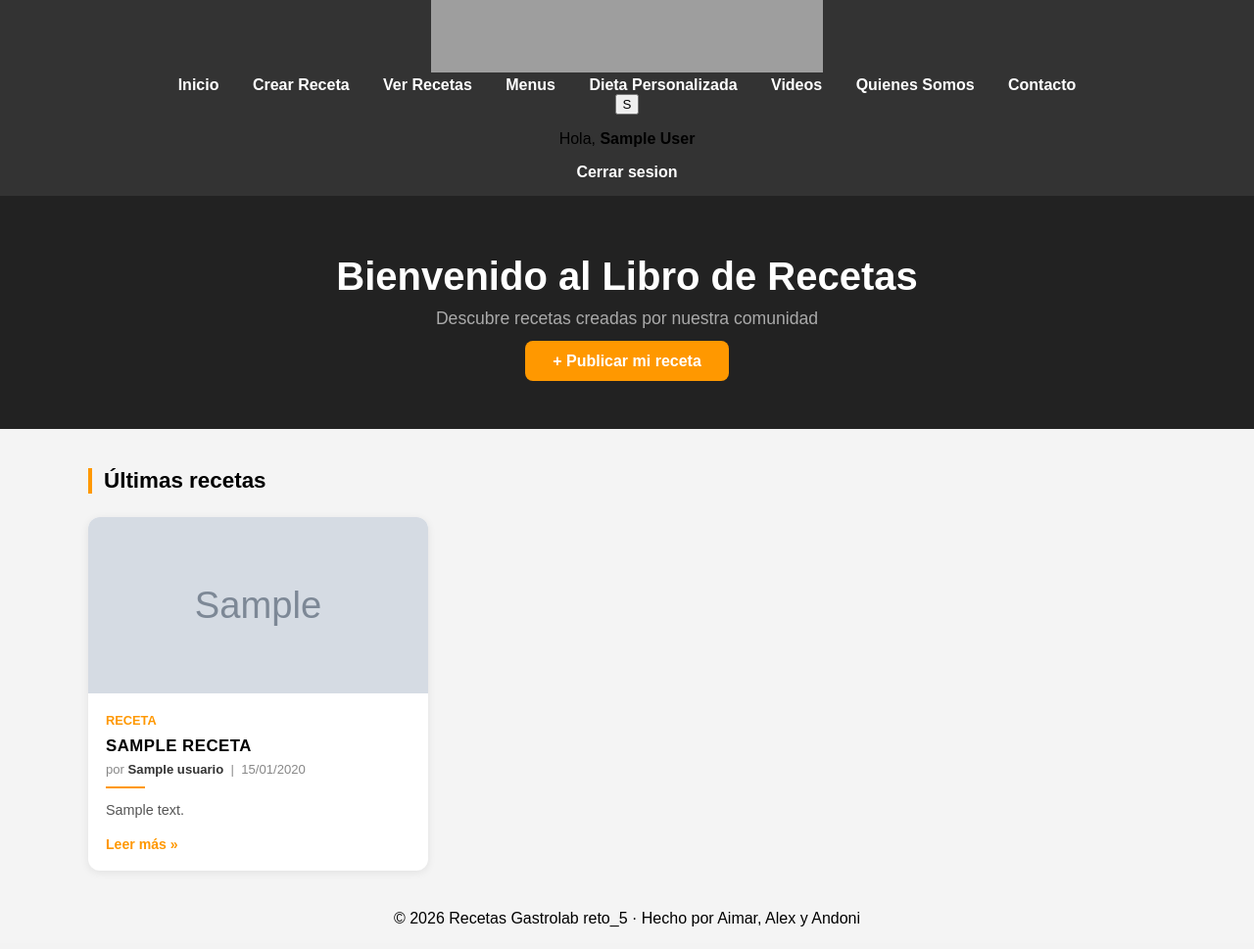
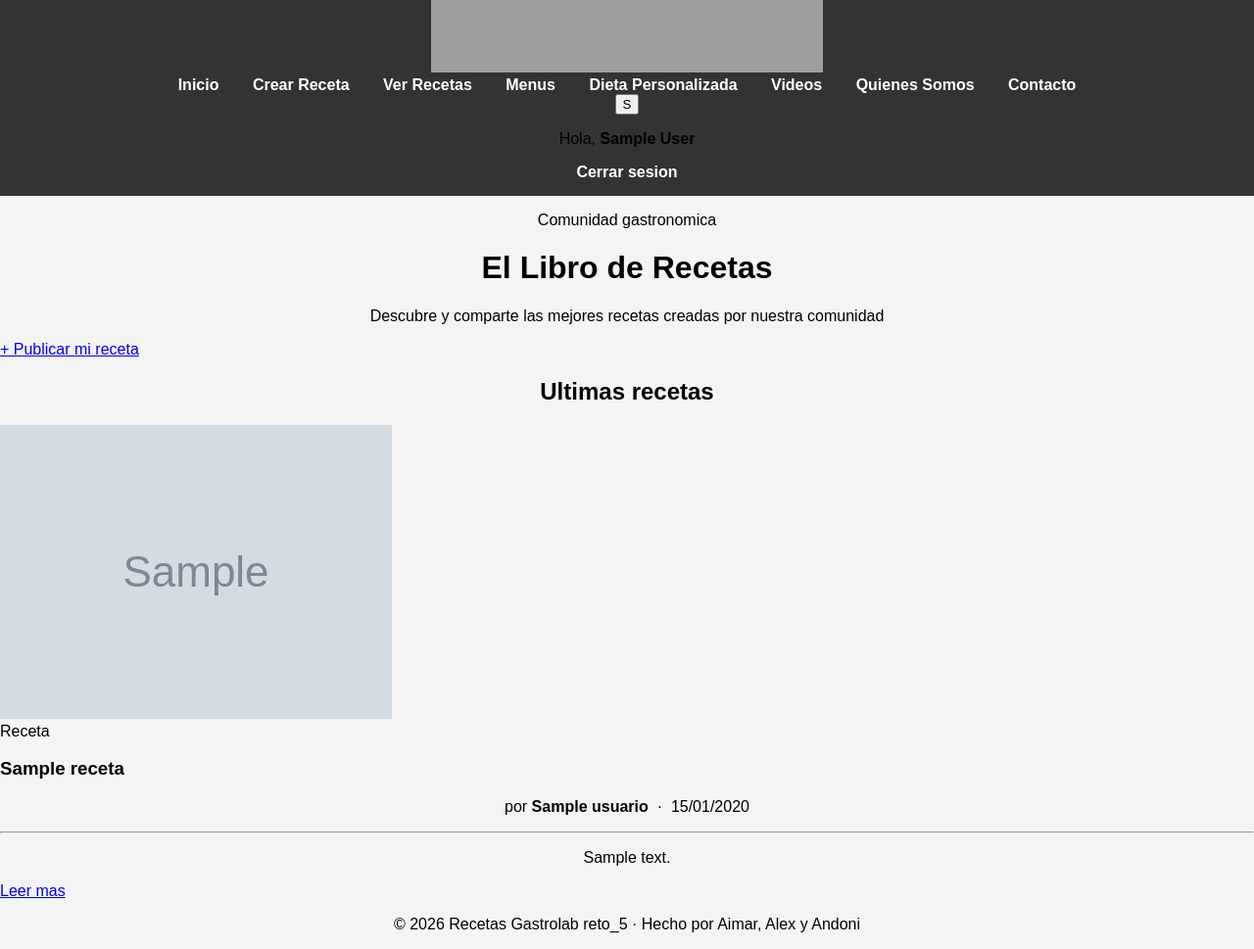
Before and after one commit to DamStonfri/Reto5-Grupo4, a Flask app: page / in a window 1280 px wide. Shown: the part 241-1210 px from the top of the page at 98% size. Before the commit the page ends 1188 px from the top, so only its background shows below. Run offline with Flask 3, Linux system fonts and the light colour scheme; the visitor is signed in with stand-in values (Sample User, id 1); tables that the repository leaves empty hold one stand-in row (values such as "Sample post"); grey boxes marked "Sample" are stand-in pictures; grey boxes are pictures that could not be loaded.

Commit message:
idex.htmlcambios

```diff
--- a/recetas_flask/templates/index.html
+++ b/recetas_flask/templates/index.html
@@ -2,69 +2,49 @@
 
 {% block content %}
 
-<div style="background-color: #222; color: white; text-align: center; padding: 60px 20px;">
-    <h1 style="font-size: 2.5rem; margin: 0 0 10px; color: white;">Bienvenido al Libro de Recetas</h1>
-    <p style="color: #aaa; font-size: 1.1rem; margin: 0 0 24px;">Descubre recetas creadas por nuestra comunidad</p>
-    <a href="{{ url_for('nueva_receta') }}"
-        style="background-color: #ff9800; color: white; padding: 12px 28px; border-radius: 8px; text-decoration: none; font-weight: bold; font-size: 1rem;">
-        + Publicar mi receta
-    </a>
+<!-- Seccion de bienvenida -->
+<div class="hero">
+    <p class="hero-eyebrow">Comunidad gastronomica</p>
+    <h1>El Libro de Recetas</h1>
+    <p>Descubre y comparte las mejores recetas creadas por nuestra comunidad</p>
+    <a href="{{ url_for('nueva_receta') }}" class="btn btn-primary">+ Publicar mi receta</a>
 </div>
 
-<div style="max-width: 1100px; margin: 40px auto; padding: 0 20px;">
+<!-- Ultimas recetas publicadas -->
+<div class="page-wrapper">
+    <div class="page-header">
+        <h2 class="page-title">Ultimas recetas</h2>
+    </div>
 
-    <h2 style="text-align: left; font-size: 1.4rem; margin-bottom: 24px; border-left: 4px solid #ff9800; padding-left: 12px;">
-        Últimas recetas
-    </h2>
-
-    <div style="display: grid; grid-template-columns: repeat(auto-fill, minmax(300px, 1fr)); gap: 30px;">
+    <div class="recipes-grid">
         {% for receta in recetas %}
-        <div style="background: white; border-radius: 12px; overflow: hidden; box-shadow: 0 2px 8px rgba(0,0,0,0.08); transition: transform 0.2s;"
-                onmouseover="this.style.transform='translateY(-4px)'"
-                onmouseout="this.style.transform='translateY(0)'">
-
-            <div style="height: 180px; overflow: hidden;">
+        <div class="recipe-card">
+            <div class="recipe-card__img">
                 {% if receta.imagen %}
-                    <img src="{{ url_for('static', filename='uploads/' + receta.imagen) }}"
-                            style="width: 100%; height: 100%; object-fit: cover;">
+                    <img src="{{ url_for('static', filename='uploads/' + receta.imagen) }}" alt="{{ receta.titulo }}">
                 {% else %}
-                    <div style="background: linear-gradient(135deg, #2c2c2c, #444); height: 100%; display: flex; align-items: center; justify-content: center;">
-                        <span style="font-size: 3rem;">🍽️</span>
-                    </div>
+                    <span class="placeholder-icon">🍽️</span>
                 {% endif %}
             </div>
-
-            <div style="padding: 18px;">
-                <div style="margin-bottom: 8px;">
-                    <span style="color: #ff9800; font-size: 0.8rem; font-weight: bold; text-transform: uppercase;">
-                        Receta
-                    </span>
-                </div>
-
-                <h3 style="margin: 0 0 6px; font-size: 1.05rem; text-transform: uppercase; letter-spacing: 0.5px;">
-                    {{ receta.titulo }}
-                </h3>
-
-                <p style="color: #888; font-size: 0.82rem; margin: 0 0 10px; text-align: left;">
-                    por <strong style="color: #333;">{{ receta.autor }}</strong>
-                    &nbsp;|&nbsp;
+            <div class="recipe-card__body">
+                <div class="recipe-card__tag">Receta</div>
+                <h3 class="recipe-card__title">{{ receta.titulo }}</h3>
+                <p class="recipe-card__meta">
+                    por <strong>{{ receta.autor }}</strong>
+                    &nbsp;·&nbsp;
                     {{ receta.creada_en.strftime('%d/%m/%Y') if receta.creada_en else '' }}
                 </p>
-
-                <hr style="border: none; border-top: 2px solid #ff9800; width: 40px; margin: 0 0 12px; text-align: left;">
-
-                <p style="color: #555; font-size: 0.9rem; margin: 0 0 14px; text-align: left; line-height: 1.5;">
+                <hr class="recipe-card__divider">
+                <p class="recipe-card__desc">
                     {{ receta.descripcion[:120] }}{% if receta.descripcion|length > 120 %}...{% endif %}
                 </p>
-
-                <a href="{{ url_for('detalle_receta', id=receta.id) }}"
-                    style="color: #ff9800; font-size: 0.88rem; font-weight: bold; text-decoration: none;">
-                    Leer más »
-                </a>
+                <a href="{{ url_for('detalle_receta', id=receta.id) }}" class="recipe-card__link">Leer mas</a>
             </div>
         </div>
         {% else %}
-        <p style="color: #888;">Aún no hay recetas publicadas. ¡Sé el primero!</p>
+        <div class="empty-state">
+            <p>Aun no hay recetas publicadas. Se el primero!</p>
+        </div>
         {% endfor %}
     </div>
 </div>
```
